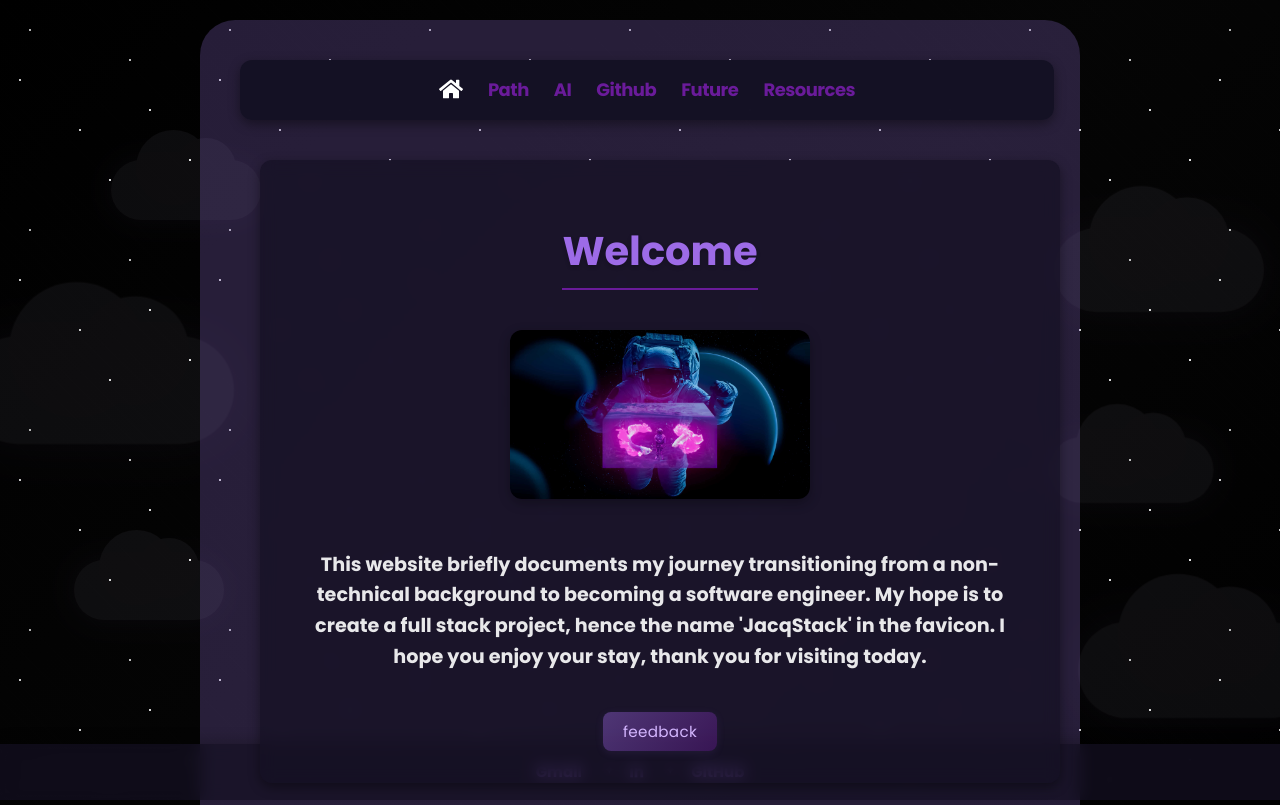
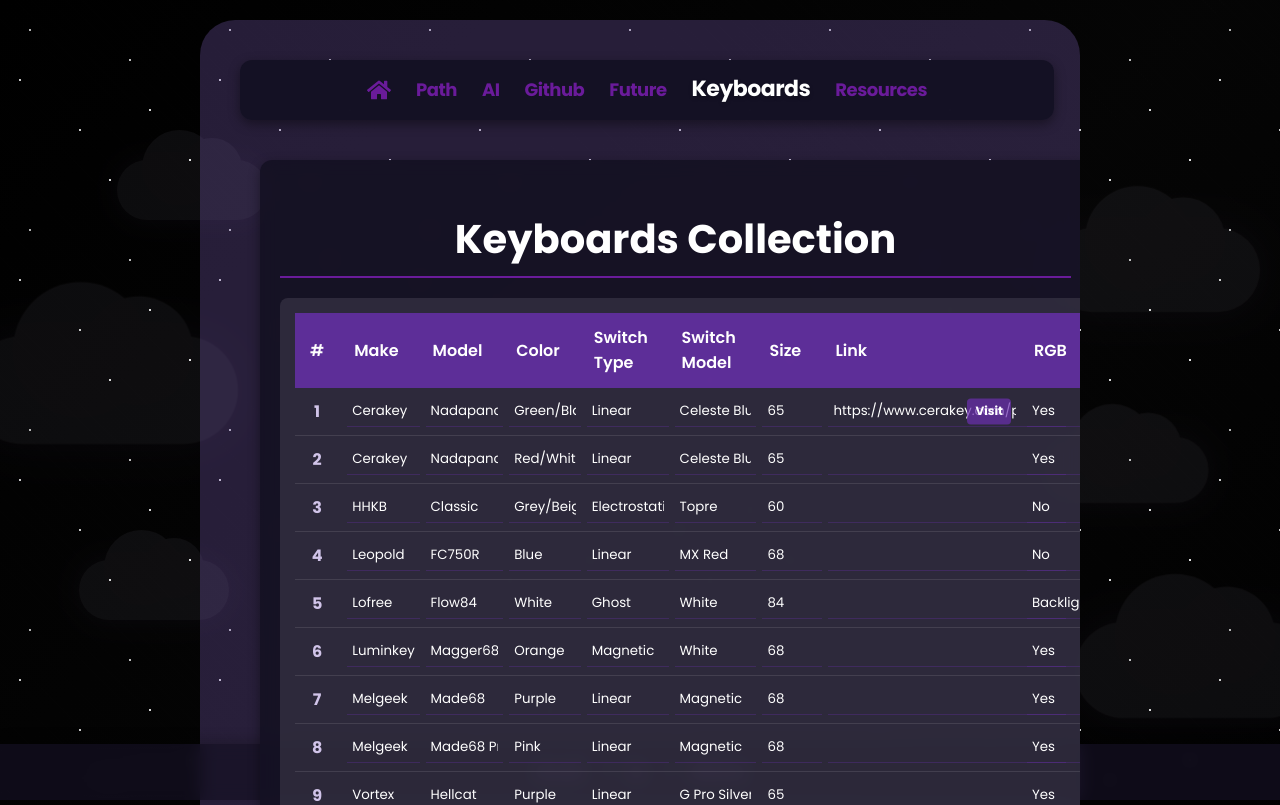
Before and after one commit to jqohayon/html-practice, a React (Vite) app: page /keyboards in a window 1280 px wide. Before the commit this address led to /. Shown: the top 805 px of the page. Built offline with nearby package versions, Linux system fonts and the light colour scheme.

Commit message:
Keyboards Page

```diff
--- a/src/App.css
+++ b/src/App.css
@@ -285,3 +285,129 @@
     right: 100%;
   }
 }
+
+/* Update Keyboards Component Styles for custom table */
+.keyboards-container {
+  max-width: 1200px;
+  margin: 0 auto;
+  padding: 20px;
+  background: rgba(20, 17, 35, 0.9);
+  border-radius: 12px;
+  box-shadow: 0 4px 12px rgba(0, 0, 0, 0.4);
+  backdrop-filter: blur(8px);
+  -webkit-backdrop-filter: blur(8px);
+}
+
+.keyboards-container h1 {
+  color: #ffffff;
+  text-align: center;
+  margin-bottom: 20px;
+  font-family: 'Poppins', sans-serif;
+}
+
+.keyboards-table-container {
+  width: 100%;
+  overflow-x: auto;
+  background: rgba(255, 255, 255, 0.1);
+  border-radius: 8px;
+  padding: 15px;
+  margin-bottom: 20px;
+}
+
+.keyboards-table {
+  width: 100%;
+  border-collapse: collapse;
+  font-family: 'Poppins', sans-serif;
+}
+
+.keyboards-table th {
+  background-color: rgba(107, 48, 176, 0.8);
+  color: white;
+  text-align: left;
+  padding: 12px 15px;
+  font-weight: 600;
+  position: sticky;
+  top: 0;
+}
+
+.keyboards-table td {
+  padding: 8px;
+  border-bottom: 1px solid rgba(255, 255, 255, 0.1);
+  color: #d1c4e9;
+}
+
+.keyboards-table tr:hover {
+  background-color: rgba(255, 255, 255, 0.05);
+}
+
+.keyboards-table input {
+  width: 100%;
+  background: transparent;
+  border: none;
+  border-bottom: 1px solid rgba(107, 48, 176, 0.3);
+  color: white;
+  padding: 5px;
+  font-family: 'Poppins', sans-serif;
+}
+
+.keyboards-table input:focus {
+  outline: none;
+  border-bottom: 1px solid #9d6be7;
+  background-color: rgba(107, 48, 176, 0.1);
+}
+
+.reset-button {
+  background: rgba(107, 48, 176, 0.8);
+  color: white;
+  border: none;
+  border-radius: 4px;
+  padding: 10px 15px;
+  font-family: 'Poppins', sans-serif;
+  font-size: 14px;
+  cursor: pointer;
+  transition: all 0.3s;
+  display: block;
+  margin: 0 auto;
+  box-shadow: 0 2px 4px rgba(0, 0, 0, 0.2);
+}
+
+.reset-button:hover {
+  background: rgba(147, 112, 219, 0.9);
+  transform: translateY(-2px);
+  box-shadow: 0 4px 8px rgba(0, 0, 0, 0.3);
+}
+
+.reset-button:active {
+  transform: translateY(0);
+  box-shadow: 0 1px 2px rgba(0, 0, 0, 0.2);
+}
+
+.link-cell {
+  position: relative;
+  min-width: 180px;
+}
+
+.visit-link {
+  position: absolute;
+  top: 50%;
+  right: 8px;
+  transform: translateY(-50%);
+  background: rgba(107, 48, 176, 0.7);
+  color: white;
+  border: none;
+  border-radius: 4px;
+  padding: 3px 8px;
+  font-size: 12px;
+  text-decoration: none;
+  transition: all 0.2s;
+  z-index: 1;
+}
+
+.visit-link:hover {
+  background: rgba(147, 112, 219, 0.9);
+  transform: translateY(-50%) scale(1.05);
+}
+
+.link-cell input {
+  padding-right: 50px; /* Make room for the visit link */
+}
--- a/src/App.tsx
+++ b/src/App.tsx
@@ -8,6 +8,7 @@
 import JrEngineer from './components/career/JrEngineer';
 import Future from './components/career/Future';
 import Feedback from './components/Feedback';
+import Keyboards from './components/Keyboards';
 import SocialLinks from './components/SocialLinks';
 import './App.css';
 
@@ -29,6 +30,7 @@
           <Route path="/leveraging-ai" element={<LeveragingAI />} />
           <Route path="/github" element={<Github />} />
           <Route path="/future" element={<Future />} />
+          <Route path="/keyboards" element={<Keyboards />} />
           <Route path="/feedback" element={<Feedback />} />
           <Route path="*" element={<Navigate to="/" replace />} />
         </Routes>
--- /dev/null
+++ b/src/components/Keyboards.tsx
@@ -0,0 +1,150 @@
+import React, { useState, useEffect } from 'react';
+
+// Define the keyboard data structure
+interface Keyboard {
+  id: number;
+  make: string;
+  model: string;
+  color: string;
+  switch1: string;
+  switch2: string;
+  size: string;
+  link: string;
+  rgb: string;
+}
+
+const SAMPLE_KEYBOARDS: Keyboard[] = [
+  { id: 1, make: 'Cerakey', model: 'Nadapanda65', color: 'Green/Black/White', switch1: 'Linear', switch2: 'Celeste Blue', size: '65', link: 'https://www.cerakey.com/products/nada-65-panda-keyboard?srsltid=AfmBOorlYYZtQQaFo5_nPrSgZwU0B7QA40FvzBw3JzqMcCGCj_Lq_Ksc', rgb: 'Yes' },
+  { id: 2, make: 'Cerakey', model: 'Nadapanda65', color: 'Red/White Heart', switch1: 'Linear', switch2: 'Celeste Blue', size: '65', link: '', rgb: 'Yes' },
+  { id: 3, make: 'HHKB', model: 'Classic', color: 'Grey/Beige', switch1: 'Electrostatic', switch2: 'Topre', size: '60', link: '', rgb: 'No' },
+  { id: 4, make: 'Leopold', model: 'FC750R', color: 'Blue', switch1: 'Linear', switch2: 'MX Red', size: '68', link: '', rgb: 'No' },
+  { id: 5, make: 'Lofree', model: 'Flow84', color: 'White', switch1: 'Ghost', switch2: 'White', size: '84', link: '', rgb: 'Backlight' },
+  { id: 6, make: 'Luminkey', model: 'Magger68', color: 'Orange', switch1: 'Magnetic', switch2: 'White', size: '68', link: '', rgb: 'Yes' },
+  { id: 7, make: 'Melgeek', model: 'Made68', color: 'Purple', switch1: 'Linear', switch2: 'Magnetic', size: '68', link: '', rgb: 'Yes' },
+  { id: 8, make: 'Melgeek', model: 'Made68 Pro', color: 'Pink', switch1: 'Linear', switch2: 'Magnetic', size: '68', link: '', rgb: 'Yes' },
+  { id: 9, make: 'Vortex', model: 'Hellcat', color: 'Purple', switch1: 'Linear', switch2: 'G Pro Silver', size: '65', link: '', rgb: 'Yes' },
+  { id: 10, make: 'Vortex', model: 'Pok3r 2', color: 'Black', switch1: 'Linear/Tactile', switch2: 'MX Blue', size: '60', link: '', rgb: 'Yes' },
+  { id: 11, make: 'Vortex', model: 'Pok3r 3', color: 'White', switch1: 'Linear/Tactile', switch2: 'MX Red', size: '60', link: '', rgb: 'Yes' },
+  { id: 12, make: '', model: '', color: '', switch1: '', switch2: '', size: '', link: '', rgb: '' }
+];
+
+const Keyboards: React.FC = () => {
+  // Load from localStorage or use sample data
+  const [keyboards, setKeyboards] = useState<Keyboard[]>(() => {
+    const savedKeyboards = localStorage.getItem('keyboards');
+    return savedKeyboards ? JSON.parse(savedKeyboards) : SAMPLE_KEYBOARDS;
+  });
+
+  // Save to localStorage whenever keyboards change
+  useEffect(() => {
+    localStorage.setItem('keyboards', JSON.stringify(keyboards));
+  }, [keyboards]);
+
+  // Function to handle cell edit
+  const handleCellChange = (id: number, field: keyof Keyboard, value: string) => {
+    setKeyboards(keyboards.map(keyboard =>
+      keyboard.id === id ? { ...keyboard, [field]: value } : keyboard
+    ));
+  };
+
+  // Function to reset to sample data
+  const resetToSampleData = () => {
+    setKeyboards(SAMPLE_KEYBOARDS);
+  };
+
+  return (
+    <div className="keyboards-container">
+      <h1>Keyboards Collection</h1>
+      <div className="keyboards-table-container">
+        <table className="keyboards-table">
+          <thead>
+            <tr>
+              <th>#</th>
+              <th>Make</th>
+              <th>Model</th>
+              <th>Color</th>
+              <th>Switch Type</th>
+              <th>Switch Model</th>
+              <th>Size</th>
+              <th>Link</th>
+              <th>RGB</th>
+            </tr>
+          </thead>
+          <tbody>
+            {keyboards.map((keyboard) => (
+              <tr key={keyboard.id}>
+                <td>{keyboard.id}</td>
+                <td>
+                  <input
+                    type="text"
+                    value={keyboard.make}
+                    onChange={(e) => handleCellChange(keyboard.id, 'make', e.target.value)}
+                  />
+                </td>
+                <td>
+                  <input
+                    type="text"
+                    value={keyboard.model}
+                    onChange={(e) => handleCellChange(keyboard.id, 'model', e.target.value)}
+                  />
+                </td>
+                <td>
+                  <input
+                    type="text"
+                    value={keyboard.color}
+                    onChange={(e) => handleCellChange(keyboard.id, 'color', e.target.value)}
+                  />
+                </td>
+                <td>
+                  <input
+                    type="text"
+                    value={keyboard.switch1}
+                    onChange={(e) => handleCellChange(keyboard.id, 'switch1', e.target.value)}
+                  />
+                </td>
+                <td>
+                  <input
+                    type="text"
+                    value={keyboard.switch2}
+                    onChange={(e) => handleCellChange(keyboard.id, 'switch2', e.target.value)}
+                  />
+                </td>
+                <td>
+                  <input
+                    type="text"
+                    value={keyboard.size}
+                    onChange={(e) => handleCellChange(keyboard.id, 'size', e.target.value)}
+                  />
+                </td>
+                <td className="link-cell">
+                  <input
+                    type="text"
+                    value={keyboard.link}
+                    onChange={(e) => handleCellChange(keyboard.id, 'link', e.target.value)}
+                  />
+                  {keyboard.link && (
+                    <a href={keyboard.link} target="_blank" rel="noopener noreferrer" className="visit-link">
+                      Visit
+                    </a>
+                  )}
+                </td>
+                <td>
+                  <input
+                    type="text"
+                    value={keyboard.rgb}
+                    onChange={(e) => handleCellChange(keyboard.id, 'rgb', e.target.value)}
+                  />
+                </td>
+              </tr>
+            ))}
+          </tbody>
+        </table>
+      </div>
+      <button className="reset-button" onClick={resetToSampleData}>
+        Reset to Default Data
+      </button>
+    </div>
+  );
+};
+
+export default Keyboards;
--- a/src/components/layout/Navigation.tsx
+++ b/src/components/layout/Navigation.tsx
@@ -21,6 +21,9 @@
       <NavLink to="/future" className={({ isActive }) => isActive ? 'nav-link active' : 'nav-link'}>
         Future
       </NavLink>
+      <NavLink to="/keyboards" className={({ isActive }) => isActive ? 'nav-link active' : 'nav-link'}>
+        Keyboards
+      </NavLink>
       <NavLink to="/resources" className={({ isActive }) => isActive ? 'nav-link active' : 'nav-link'}>
         Resources
       </NavLink>
```
